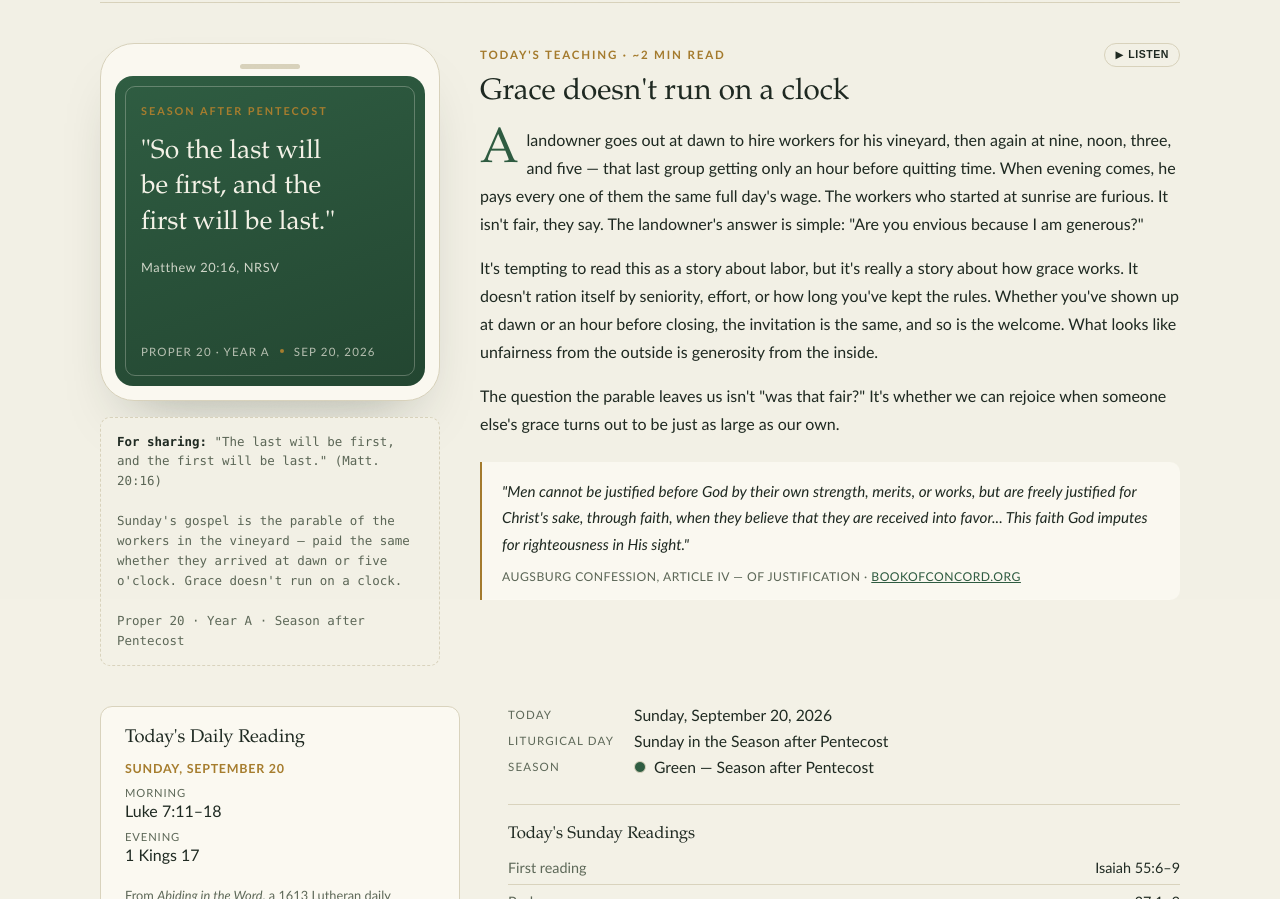
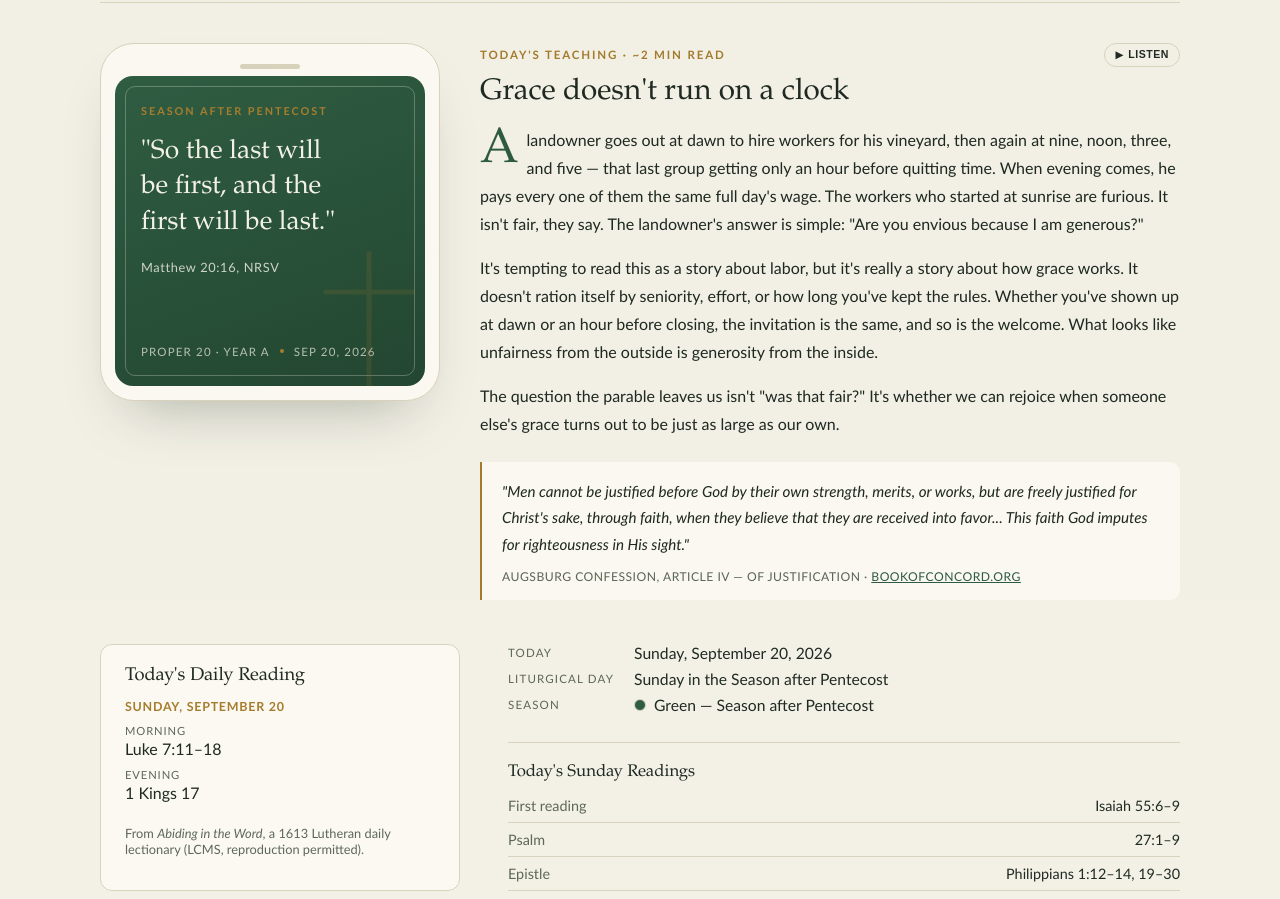
Before and after one commit to de46vil330/lectionary-devotional, a plain HTML site: page index.html in a window 1280 px wide. Shown: the part 201-1100 px from the top of the page. Drawn offline with Linux system fonts and the light colour scheme.

Commit message:
Remove redundant sharing-caption box; add a cross watermark
The caption box just repeated text already on the card above it.
Replaced with a simple line-art cross as a subtle watermark on the
sample-post card itself -- a year-round symbol, distinct from the
grapevine flourish in the header. A crown-of-thorns variant would
suit Lent/Good Friday specifically if the site adds season-specific
motifs later.

Co-Authored-By: Claude Sonnet 5 <noreply@anthropic.com>

```diff
--- a/index.html
+++ b/index.html
@@ -282,6 +282,17 @@
     pointer-events: none;
   }
 
+  .post-motif {
+    position: absolute;
+    width: 160px;
+    height: 160px;
+    right: -24px;
+    bottom: -18px;
+    color: var(--gold);
+    opacity: 0.16;
+    pointer-events: none;
+  }
+
   .post-season {
     font-size: 0.68rem;
     letter-spacing: 0.18em;
@@ -320,20 +331,6 @@
     border-radius: 50%;
     background: var(--gold);
   }
-
-  .caption-mock {
-    margin-top: 16px;
-    padding: 14px 16px;
-    background: var(--ground);
-    border: 1px dashed var(--hairline);
-    border-radius: 10px;
-    font-family: ui-monospace, "SF Mono", Consolas, monospace;
-    font-size: 0.78rem;
-    line-height: 1.6;
-    color: var(--muted);
-  }
-
-  .caption-mock strong { color: var(--ink); }
 
   .panel {
     display: flex;
@@ -526,6 +523,10 @@
       <div class="phone">
         <div class="phone-notch"></div>
         <div class="post">
+          <svg class="post-motif" viewBox="0 0 100 100" aria-hidden="true">
+            <line x1="50" y1="6" x2="50" y2="94" stroke="currentColor" stroke-width="3.2" stroke-linecap="round"/>
+            <line x1="23" y1="30" x2="77" y2="30" stroke="currentColor" stroke-width="3.2" stroke-linecap="round"/>
+          </svg>
           <div>
             <div class="post-season">Season after Pentecost</div>
             <p class="post-verse">"So the last will be first, and the first will be last."</p>
@@ -537,11 +538,6 @@
             <span id="post-date"></span>
           </div>
         </div>
-      </div>
-      <div class="caption-mock">
-        <strong>For sharing:</strong> "The last will be first, and the first will be last." (Matt. 20:16)<br><br>
-        Sunday's gospel is the parable of the workers in the vineyard — paid the same whether they arrived at dawn or five o'clock. Grace doesn't run on a clock.<br><br>
-        Proper 20 · Year A · Season after Pentecost
       </div>
     </div>
 
```
